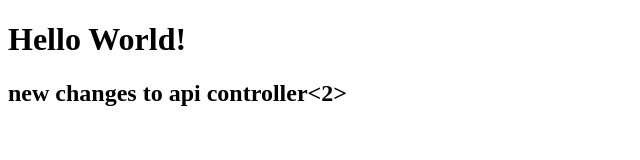
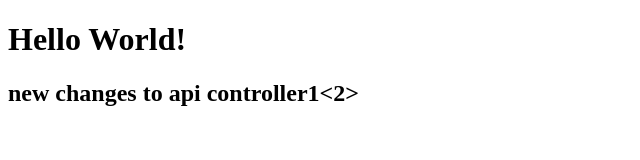
Before and after one commit to ma867/APIGroup4, a plain HTML site: page index.html in a window 1280 px wide. Shown: the full height of the page, 0-640 px from the left. Drawn offline with Linux system fonts and the light colour scheme.

Commit message:
made some changes

```diff
--- a/index.html
+++ b/index.html
@@ -8,6 +8,6 @@
 </head>
 <body>
     <h1>Hello World!</h1>
-    <h2>new changes to api controller<2>
+    <h2>new changes to api controller1<2>
 </body>
 </html>
```
